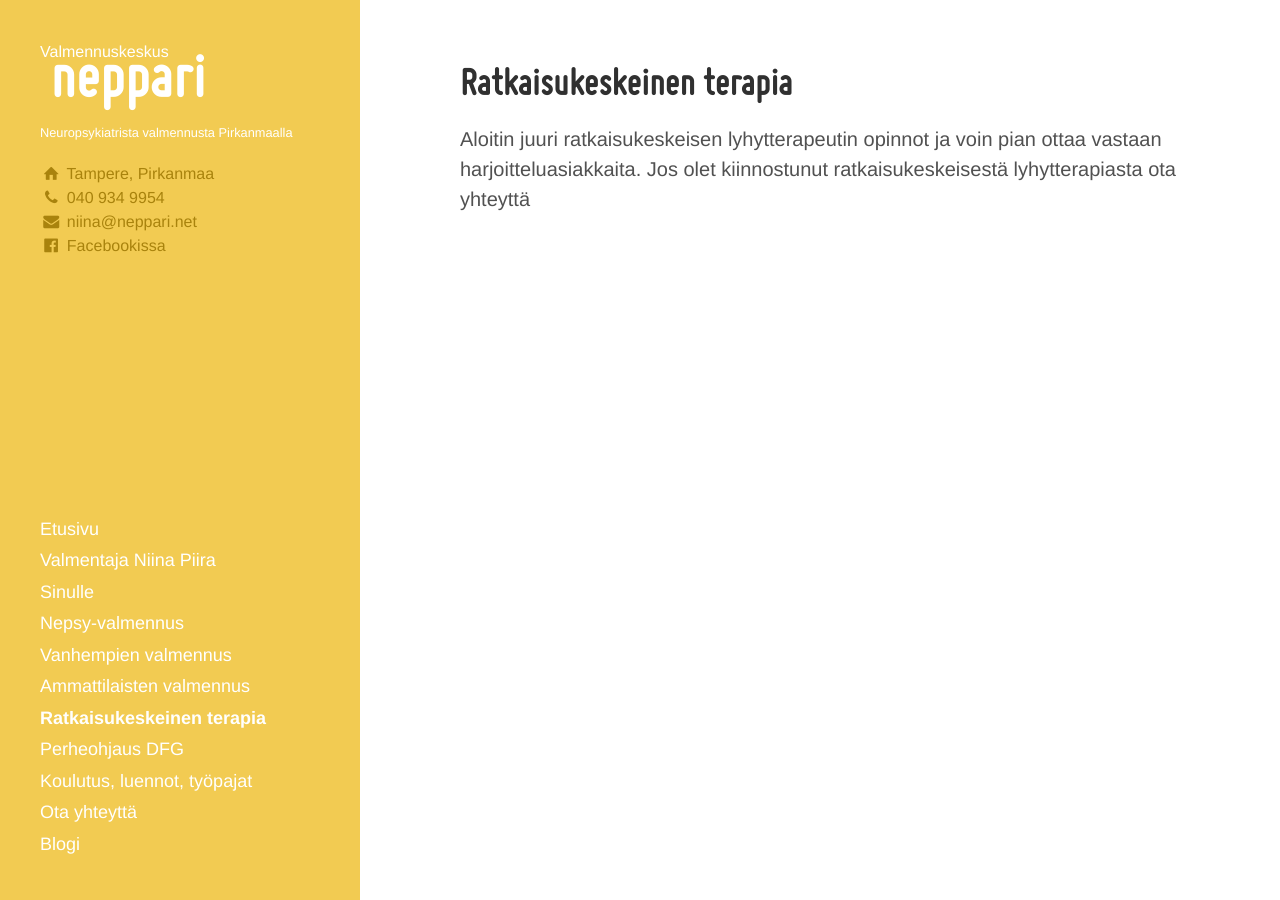
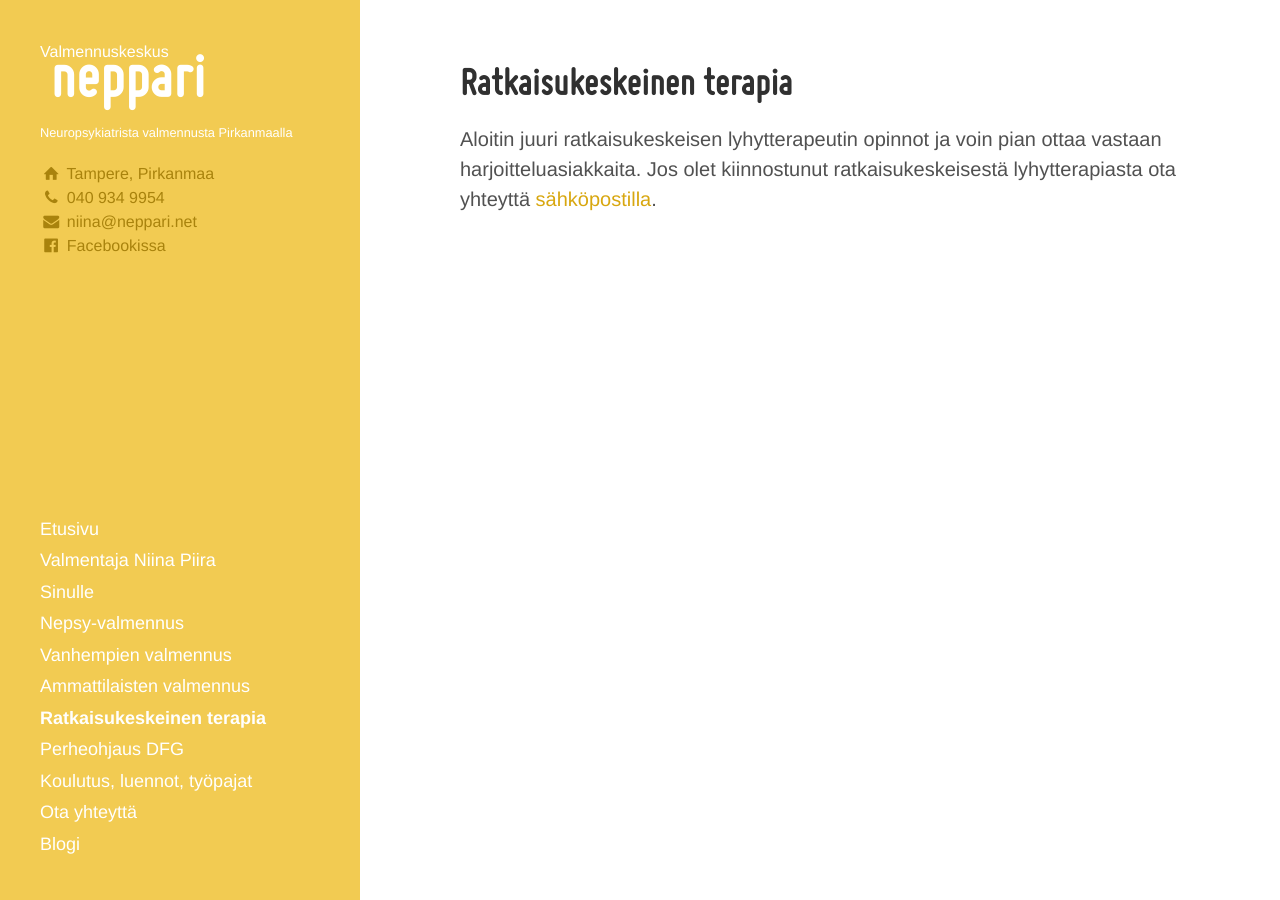
Before and after one commit to niinapiira/neppari.net, a Jekyll site: the page built from ratkaisukeskeinen-terapia.md, in a window 1280 px wide. Built offline with Jekyll 4.4.1, drawn with Linux system fonts in a browser that asks for light colours.

Commit message:
Update ratkaisukeskeinen-terapia.md

```diff
--- a/ratkaisukeskeinen-terapia.md
+++ b/ratkaisukeskeinen-terapia.md
@@ -5,4 +5,4 @@
 show-in-navigation: true
 published: true
 ---
-Aloitin juuri ratkaisukeskeisen lyhytterapeutin opinnot ja voin pian ottaa vastaan harjoitteluasiakkaita. Jos olet kiinnostunut ratkaisukeskeisestä lyhytterapiasta ota yhteyttä
+Aloitin juuri ratkaisukeskeisen lyhytterapeutin opinnot ja voin pian ottaa vastaan harjoitteluasiakkaita. Jos olet kiinnostunut ratkaisukeskeisestä lyhytterapiasta ota yhteyttä [sähköpostilla](/ota-yhteytta).
```
